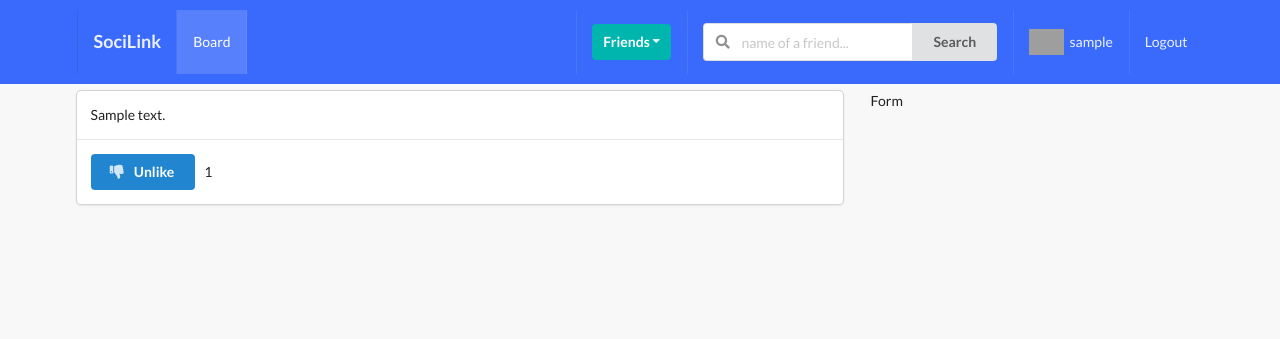
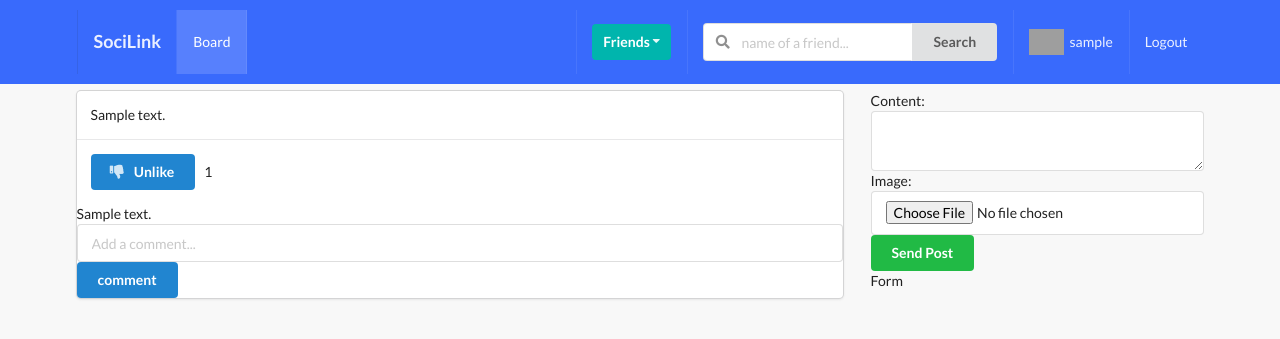
Before and after one commit to knop-k/SociLink, a Django app: page /posts/ in a window 1280 px wide. Shown: the top 339 px of the page. Run offline with Django 4.2, Linux system fonts and the light colour scheme; a user stored in the database is signed in; tables that the repository leaves empty hold one stand-in row (values such as "Sample post"); parts of the project's set-up code (start-up, migrations or seed data) failed here and were passed over; some libraries are stand-ins or nearby versions; grey boxes are pictures that could not be loaded.

Commit message:
add forms for post and comment

```diff
--- /dev/null
+++ b/src/apps/posts/forms.py
@@ -0,0 +1,15 @@
+from django import forms
+from .models import Post, Comment
+
+class PostModelForm(forms.ModelForm):
+    content = forms.CharField(widget=forms.Textarea(attrs={'rows': 2}))
+    class Meta:
+        model = Post
+        fields = ('content', 'image')
+
+class CommentModelForm(forms.ModelForm):
+    body = forms.CharField(label='',
+                           widget=forms.TextInput(attrs={'placeholder': 'Add a comment...'}))
+    class Meta:
+        model = Comment
+        fields = ('body',)
--- a/src/apps/posts/templates/posts/main.html
+++ b/src/apps/posts/templates/posts/main.html
@@ -18,7 +18,7 @@ posts
                     <div class="content">
                         <form action="{% url 'posts:like-post-view' %}" method="POST">
                             {% csrf_token %}
-                            <input type="hidden" name='post_id' value="{{obj.id}}">
+                            <input type="hidden" name="post_id" value={{obj.id}}>
                             <button type="submit" class="ui primary button">
                                 {% if profile not in obj.liked.all %}
                                     <i class="thumbs up icon"></i>&nbsp;Like
@@ -29,12 +29,33 @@ posts
                             </button>
                             &nbsp;{{obj.num_likes}}
                         </form>
-
                     </div>
+                    <div>
+                        {% if obj.comment_set.all %}
+                            {% for c in obj.comment_set.all %}
+                                <p>{{ c.body }}</p>
+                            {% endfor %}
+                        {% endif %}
+                    </div>
+                    <form action="" method="POST" class="ui form">
+                        {% csrf_token %}
+                        <input type="hidden" name="post_id" value={{obj.id}}>
+                        {{ c_form }}
+                        <button type="submit" class="ui primary button" name="submit_c_form">comment</button>
+                    </form>
                 </div>
             {% endfor %}
         </div>
         <div class="five wide column">
+            {% if post_added %}
+                <div class="ui green message">Post added</div>
+            {% endif %}
+            <form action="" method="POST" class="ui form" enctype="multipart/form-data">
+                {% csrf_token %}
+                {{p_form}}
+                <button type="submit" class="ui button positive" name="submit_p_form">Send Post</button>
+
+            </form>
             Form
         </div>
     </div>
--- a/src/apps/posts/views.py
+++ b/src/apps/posts/views.py
@@ -1,15 +1,44 @@
 from django.shortcuts import render, redirect
 from .models import Post, Like
 from apps.profiles.models import Profile
+from .forms import PostModelForm, CommentModelForm
 
 # Create your views here.
 def post_comment_create_and_list_view(request):
     qs = Post.objects.all()
     profile = Profile.objects.get(user=request.user)
 
+    # initials
+    p_form = PostModelForm()
+    c_form = CommentModelForm()
+    post_added = False
+
+    profile = Profile.objects.get(user=request.user)
+
+    if 'submit_p_form' in request.POST:
+        p_form = PostModelForm(request.POST or None, request.FILES or None)
+        if p_form.is_valid():
+            instance = p_form.save(commit=False)
+            instance.author = profile
+            instance.save()
+            p_form = PostModelForm()
+            post_added = True
+
+    if 'submit_c_form' in request.POST:
+        c_form = CommentModelForm(request.POST or None)
+        if c_form.is_valid():
+            instance = c_form.save(commit=False)
+            instance.user = profile
+            instance.post = Post.objects.get(id=request.POST.get('post_id'))
+            instance.save()
+            c_form = CommentModelForm()
+
     context = {
         'qs': qs,
         'profile': profile,
+        'p_form': p_form,
+        'c_form': c_form,
+        'post_added': post_added,
     }
 
     return render(request, 'posts/main.html', context)
```
